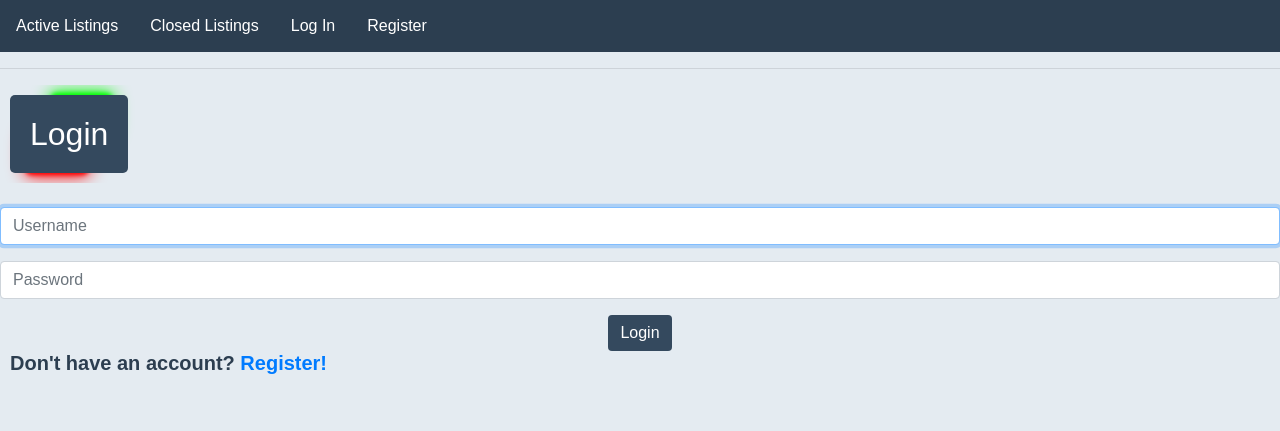
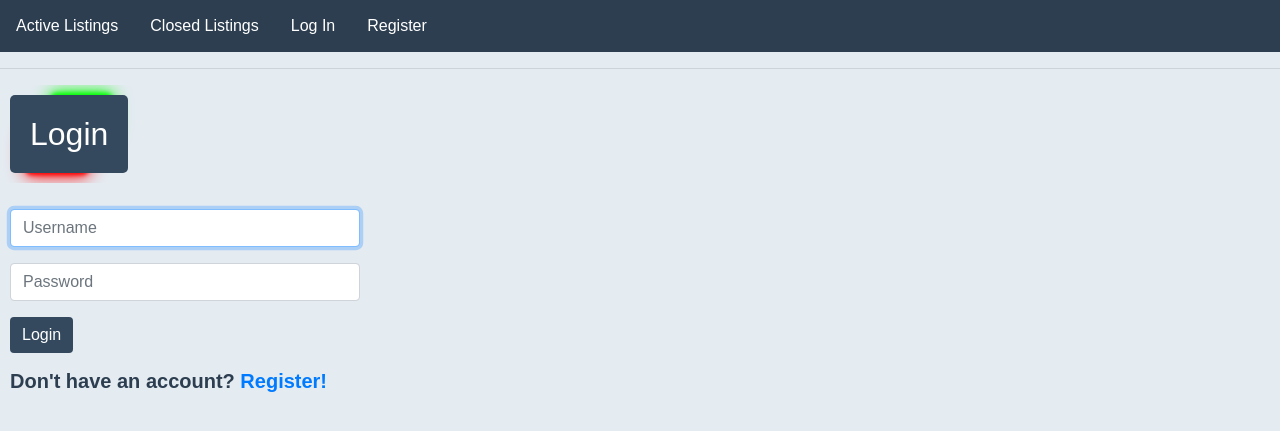
Before and after one commit to FakirHerif/commerce-project, a Django app: page /login in a window 1280 px wide. Shown: the part 76-507 px from the top of the page. Run offline with Django 3.2, Linux system fonts and the light colour scheme; some libraries are stand-ins or nearby versions.

Commit message:
Adjusted size and style of login and register forms

```diff
--- a/auctions/static/auctions/styles.css
+++ b/auctions/static/auctions/styles.css
@@ -702,3 +702,36 @@ body {
 h5 {
 margin-left: 10px;
 }
+
+
+.form-group {
+  margin-left: 5px; /* Sol kenarı 5px boşluk bırak */
+}
+
+.form-control {
+  width: 350px; /* Form elemanlarının genişliğini 200px olarak ayarla */
+  margin: 2px 0; /* Form elemanları arasında 5px boşluk bırak */
+}
+
+
+.btn-primary-two {
+  display: block;
+  margin: 0 auto; /* Kart düğmesini ortala */
+  margin-top: 0px;
+  background-color: #34495e;
+  border: none;
+  color: white;
+  margin-left: 5px;
+}
+
+
+.btn-primary-two:hover {
+  background-color: #f39c12;
+  color: white;
+}
+
+.btn-primary-two:focus, .btn-primary-two:active {
+  outline: none;
+  border: none;
+  box-shadow: none;
+}
--- a/auctions/templates/auctions/login.html
+++ b/auctions/templates/auctions/login.html
@@ -14,7 +14,7 @@
         <div>{{ message }}</div>
     {% endif %}
 
-    <form action="{% url 'login' %}" method="post">
+    <form action="{% url 'login' %}" method="post" class="form-group">
         {% csrf_token %}
         <div class="form-group">
             <input autofocus class="form-control" type="text" name="username" placeholder="Username">
@@ -22,7 +22,7 @@
         <div class="form-group">
             <input class="form-control" type="password" name="password" placeholder="Password">
         </div>
-        <input class="btn btn-primary" type="submit" value="Login">
+        <input class="btn btn-primary-two" type="submit" value="Login">
     </form>
 
     <h5 style="color: #2c3e50; font-weight: bold;">Don't have an account? <a href="{% url 'register' %}">Register!</a></h5>
--- a/auctions/templates/auctions/register.html
+++ b/auctions/templates/auctions/register.html
@@ -28,8 +28,8 @@
         <div class="form-group">
             <input class="form-control" type="password" name="confirmation" placeholder="Confirm Password">
         </div>
-        <input class="btn btn-primary" type="submit" value="Register">
+        <input class="btn btn-primary-two" type="submit" value="Register">
     </form>
-
+<br>
     <h5 style="color: #2c3e50; font-weight: bold;">Already have an account? <a href="{% url 'login' %}">Log In!</a></h5>
 {% endblock %}
```
